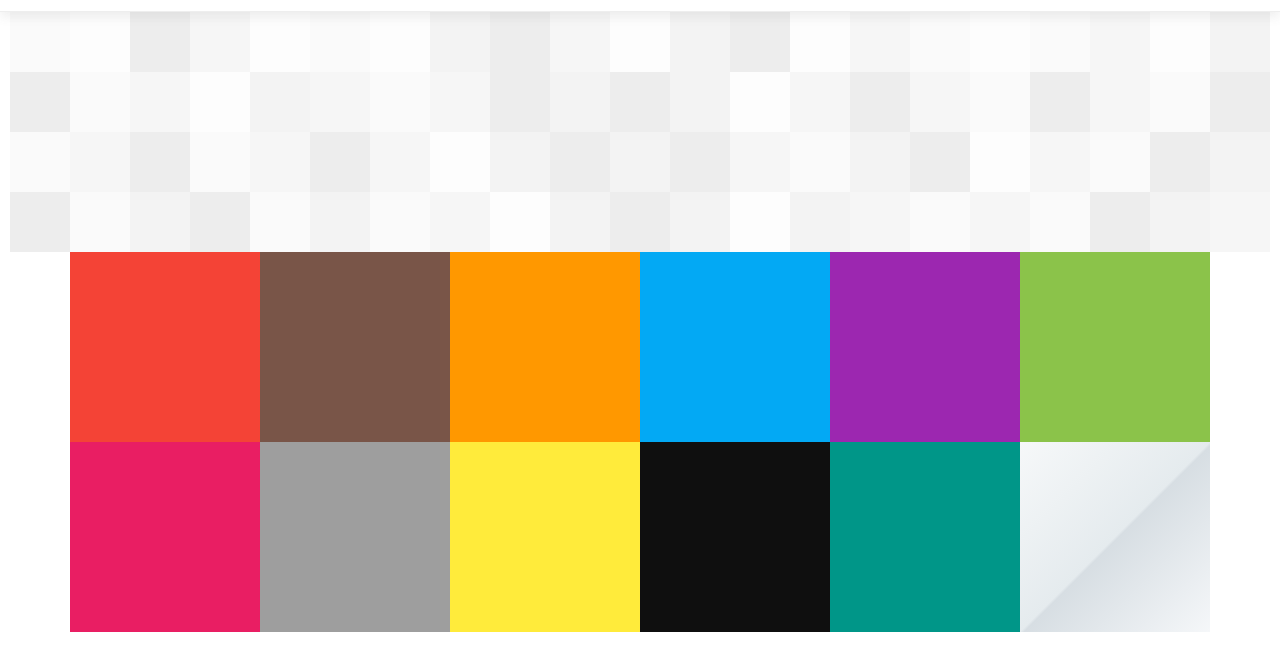
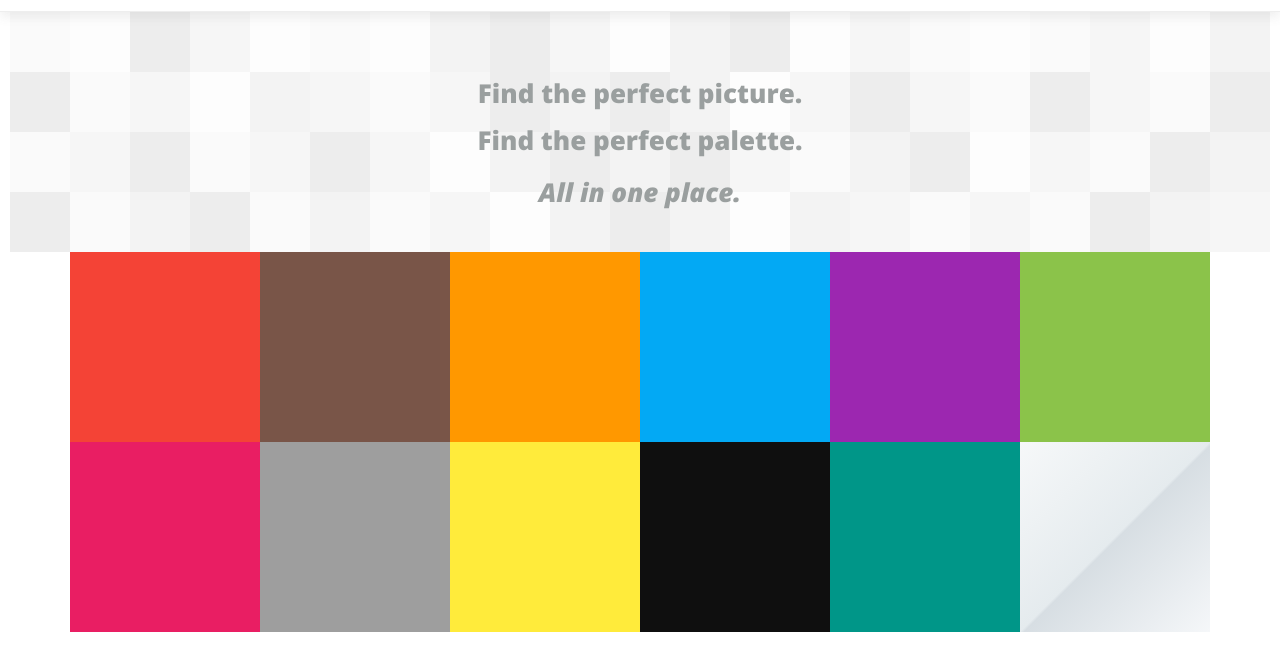
Before and after one commit to bobmatyas/gc-final-project, a website: page index.html in a window 1280 px wide. Shown: the part 54-724 px from the top of the page. Drawn offline with nearby package versions, Linux system fonts and the light colour scheme; some packages are replaced by stand-ins of ours; a web font is replaced by a local one.

Commit message:
added tagline to banner

```diff
--- a/components/background/background.js
+++ b/components/background/background.js
@@ -6,6 +6,10 @@ function BackgroundController() {
   angular.module('ColorApp').component('background', {
     template: `
     <div class="backgroundBody">
+    <div class="bg-title">
+        <h1 class="title-pic">Find the perfect picture.</h1> <h1 class="title-pal">Find the perfect palette.</h1>
+        <h2 class="title-all">All in one place.</h2>
+    </div>
     <div class="rowContainer">
         <div class="row1"></div><div class="row2"></div><div class="row3"></div><div class="row4"></div><div class="row2"></div><div class="row1"></div><div class="row2"></div><div class="row5"></div><div class="row3"></div><div class="row4"></div><div class="row2"></div><div class="row5"></div><div class="row3"></div><div class="row2"></div><div class="row4"></div><div class="row1"></div><div class="row2"></div><div class="row1"></div><div class="row4"></div><div class="row2"></div><div class="row5"></div><div class="row1"></div><div class="row2"></div><div class="row1"></div><div class="row4"></div><div class="row2"></div><div class="row2"></div><div class="row1"></div><div class="row4"></div><div class="row2"></div>
     </div>
@@ -18,6 +22,9 @@ function BackgroundController() {
     <div class="rowContainer">
         <div class="row3"></div><div class="row1"></div><div class="row5"></div><div class="row3"></div><div class="row1"></div><div class="row5"></div><div class="row1"></div><div class="row4"></div><div class="row2"></div><div class="row5"></div><div class="row3"></div><div class="row5"></div><div class="row2"></div><div class="row5"></div><div class="row4"></div><div class="row1"></div><div class="row4"></div><div class="row1"></div><div class="row3"></div><div class="row5"></div><div class="row4"></div><div class="row1"></div><div class="row4"></div><div class="row1"></div><div class="row3"></div><div class="row5"></div><div class="row4"></div><div class="row1"></div><div class="row3"></div><div class="row5"></div>
     </div>
-     </div> `,
+</div>
+
+
+     `,
     controller: BackgroundController,
   });
--- a/css/sass/background.scss
+++ b/css/sass/background.scss
@@ -10,6 +10,7 @@ $randomNumber5: 6;
     height: 100%;
     overflow: hidden;
     opacity: .5;
+    position: relative;
   }
 
 .rowContainer {
--- a/css/sass/styles.scss
+++ b/css/sass/styles.scss
@@ -60,14 +60,39 @@ body {
   color: darkgray;
 }
 
+.bg-title {
+  justify-content: center;
+  z-index: 999;
+  position: absolute;
+  width: 100%;
+  padding-top: 50px;
+  font-family: 'Open Sans', sans-serif;
+  color: #353F3E;
+}
 
+.title-pic{
+  text-align: center;
+  font-size: 2.6rem;
+}
 
+.title-pal{
+  text-align: center;
+  font-size: 2.6rem;
+}
 
+.title-all{
+  text-align: center;
+  font-size: 2.6rem;
+  font-style: italic;
+  font-weight: 800;
+}
 
+.pal {
+  font-weight: 400px;
+}
 
+.pic {
 
-.home-text {
-  text-align: center;
 }
 
 .fonts {
--- a/index.html
+++ b/index.html
@@ -7,7 +7,7 @@
   <title>PicturePalette</title>
   <link rel="stylesheet" href="./css/styles.css">
   <link rel="stylesheet" href="https://fonts.googleapis.com/icon?family=Material+Icons">
-  <link href="https://fonts.googleapis.com/css?family=Open+Sans|Sansita:900i&display=swap" rel="stylesheet">
+  <link href="https://fonts.googleapis.com/css?family=Open+Sans:400,800,800i|Sansita:900i&display=swap" rel="stylesheet">
 
 
 </head>
```
Also changed, not shown: css/styles.css, 1 other file.
